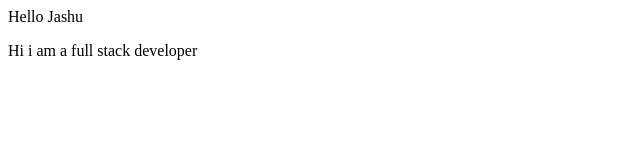
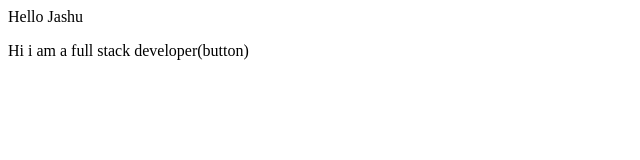
Before and after one commit to JashwanthMarisetty/localrepo, a plain HTML site: page index.html in a window 1280 px wide. Shown: the full height of the page, 0-640 px from the left. Drawn offline with Linux system fonts and the light colour scheme.

```diff
--- a/index.html
+++ b/index.html
@@ -1,2 +1,2 @@
 <p>Hello Jashu</p>
-<p>Hi i am a full stack developer</p>
+<p>Hi i am a full stack developer(button)</p>
```
